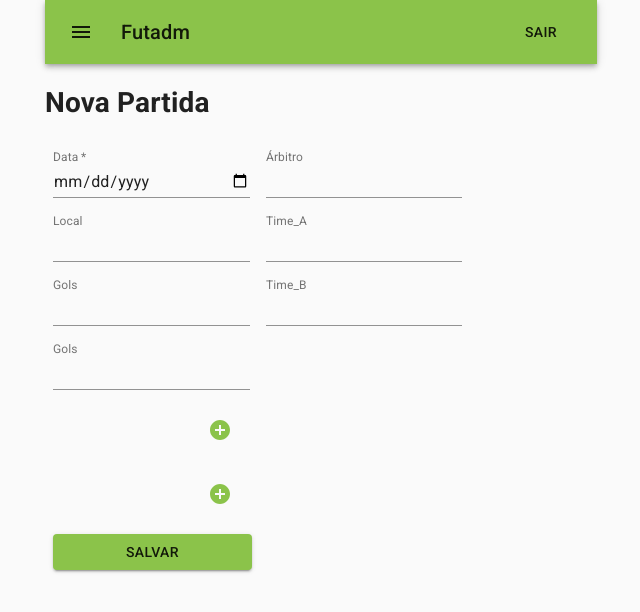
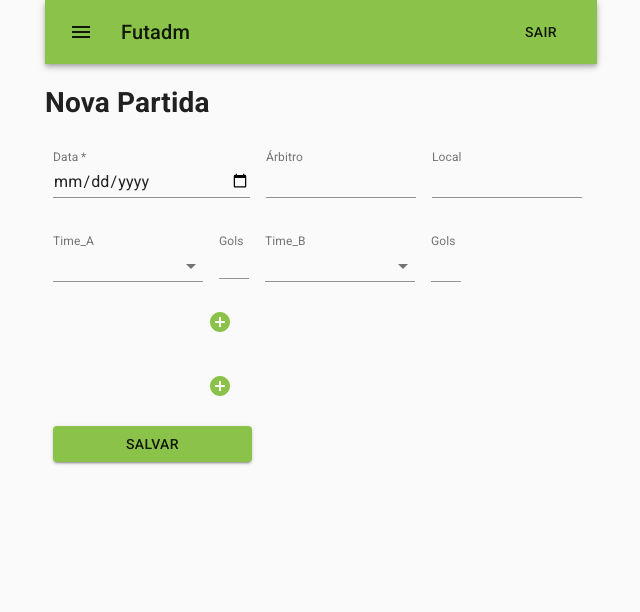
Before and after one commit to dsm-cefet-rj/trabalho-integrado-2020-1-grupo-5, a React (Create React App) app in the folder src/front-end/: page /partidas/1 in a window 1280 px wide. Shown: the top 612 px of the page, without its empty margins (319-959 px from the left). Built offline with nearby package versions, Linux system fonts and the light colour scheme.

Commit message:
Ajustando forms

```diff
--- a/src/front-end/src/components/partidas/FormPartida.js
+++ b/src/front-end/src/components/partidas/FormPartida.js
@@ -91,6 +91,7 @@ export default function FormPartida(props) {
                         helperText={errors.arbitro?.message}
                         error={errors.arbitro?.message ? true: false}
                         InputLabelProps={{ shrink: true }}
+                        style = {{width: 150}}
                     />
                     <TextField
                         id="local"
@@ -101,46 +102,58 @@ export default function FormPartida(props) {
                         helperText={errors.local?.message}
                         error={errors.local?.message ? true: false}
                         InputLabelProps={{ shrink: true }}
+                        style = {{width: 150}}
                     />
+                    <br></br>
+                    <br></br>
                     <TextField
                         id="time_A"
                         label="Time_A"
                         name="time_A"
+                        select
                         defaultValue={partidaOnLoad.time_A}
                         inputRef={register}
                         helperText={errors.time_A?.message}
                         error={errors.time_A?.message ? true: false}
                         InputLabelProps={{ shrink: true }}
+                        style = {{width: 150}}
                     />
                     <TextField
                         id="gols_time_A"
                         label="Gols"
                         name="gols_time_A"
+                        type="number"
+                        size="small"
                         defaultValue={partidaOnLoad.gols_time_A}
                         inputRef={register}
                         helperText={errors.gols_time_A?.message}
                         error={errors.gols_time_A?.message ? true: false}
                         InputLabelProps={{ shrink: true }}
+                        style = {{width: 30}}
                     />
                     <TextField
                         id="time_B"
                         label="Time_B"
                         name="time_B"
+                        select
                         defaultValue={partidaOnLoad.time_B}
                         inputRef={register}
                         helperText={errors.time_B?.message}
                         error={errors.time_B?.message ? true: false}
                         InputLabelProps={{ shrink: true }}
+                        style = {{width: 150}}
                     />
                     <TextField
                         id="gols_time_B"
                         label="Gols"
                         name="gols_time_B"
+                        type="number"
                         defaultValue={partidaOnLoad.gols_time_B}
                         inputRef={register}
                         helperText={errors.gols_time_B?.message}
                         error={errors.gols_time_B?.message ? true: false}
                         InputLabelProps={{ shrink: true }}
+                        style = {{width: 30}}
                     />
                     <IconButton id="adiciona_jogador_A" name="adiciona_jogador_A"><AddCircleIcon color='primary'/></IconButton>
                     <IconButton id="adiciona_jogador_B" name="adiciona_jogador_B"><AddCircleIcon color='primary'/></IconButton>
--- a/src/front-end/src/components/partidas/TabelaPartidas.js
+++ b/src/front-end/src/components/partidas/TabelaPartidas.js
@@ -18,6 +18,8 @@ import AddCircleIcon from '@material-ui/icons/AddCircle';
 import TextField from '@material-ui/core/TextField';
 import SearchIcon from '@material-ui/icons/Search';
 import Grid from '@material-ui/core/Grid';
+import Hidden from '@material-ui/core/Hidden';
+
 
 const useStyles = makeStyles((theme) => ({
   margin: {
@@ -95,17 +97,19 @@ const LinhaPartida = (props) => {
         <>
           <ListItem>
             <ListItem button component={Link} to = {`/partidas/visualizar/${props.partida.id}`}>
-            <ListItemText primary={props.partida.data}/>
-            <ListItemText primary={props.partida.time_A}/>
+              <Hidden xsDown>
+                <ListItemText secondary={props.partida.data}/>
+              </Hidden>
+              <ListItemText primary="Icon" secondary={props.partida.time_A}/>
               <ListItemText primary={props.partida.gols_time_A}/>
-            <ListItemIcon><ClearIcon/></ListItemIcon>
+              <ListItemText>X</ListItemText>
               <ListItemText primary={props.partida.gols_time_B}/>
-            <ListItemText primary={props.partida.time_B}/>
+              <ListItemText primary="Icon" secondary={props.partida.time_B}/>
             </ListItem>
-
               <Link to={`/partidas/${props.partida.id}`}><IconButton id="edita_partida" Link to={`/partidas/${props.partida.id}`} ><EditIcon/></IconButton></Link>
               <IconButton id="deleta_partida" name="excluir_partida" onClick={() => props.onClickExcluirPartida(props.partida.id)}><DeleteIcon /></IconButton>
           </ListItem>
+
         </>
      );
   }else{
```
Lines whose indentation alone changed are shown as unchanged.
